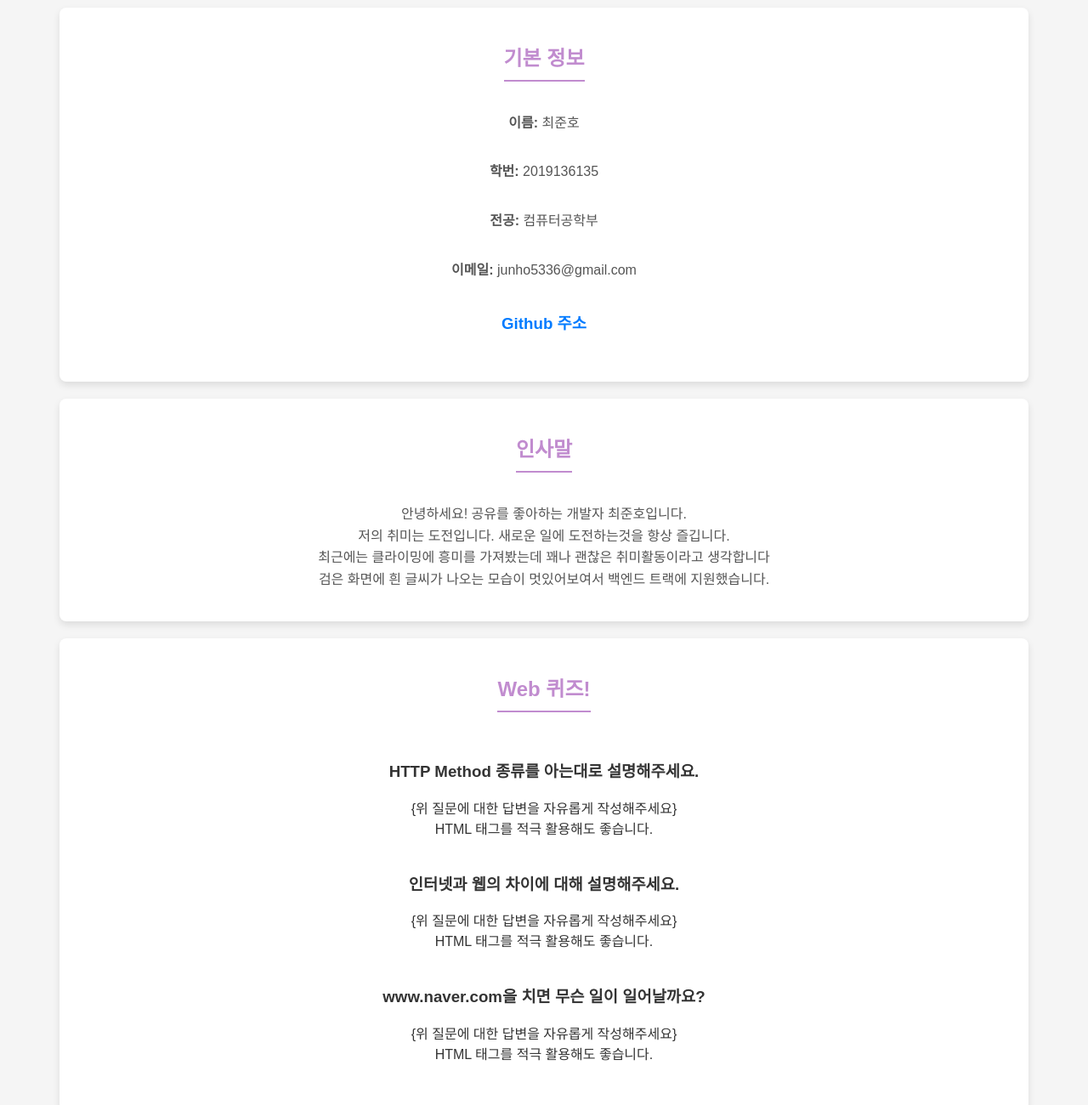
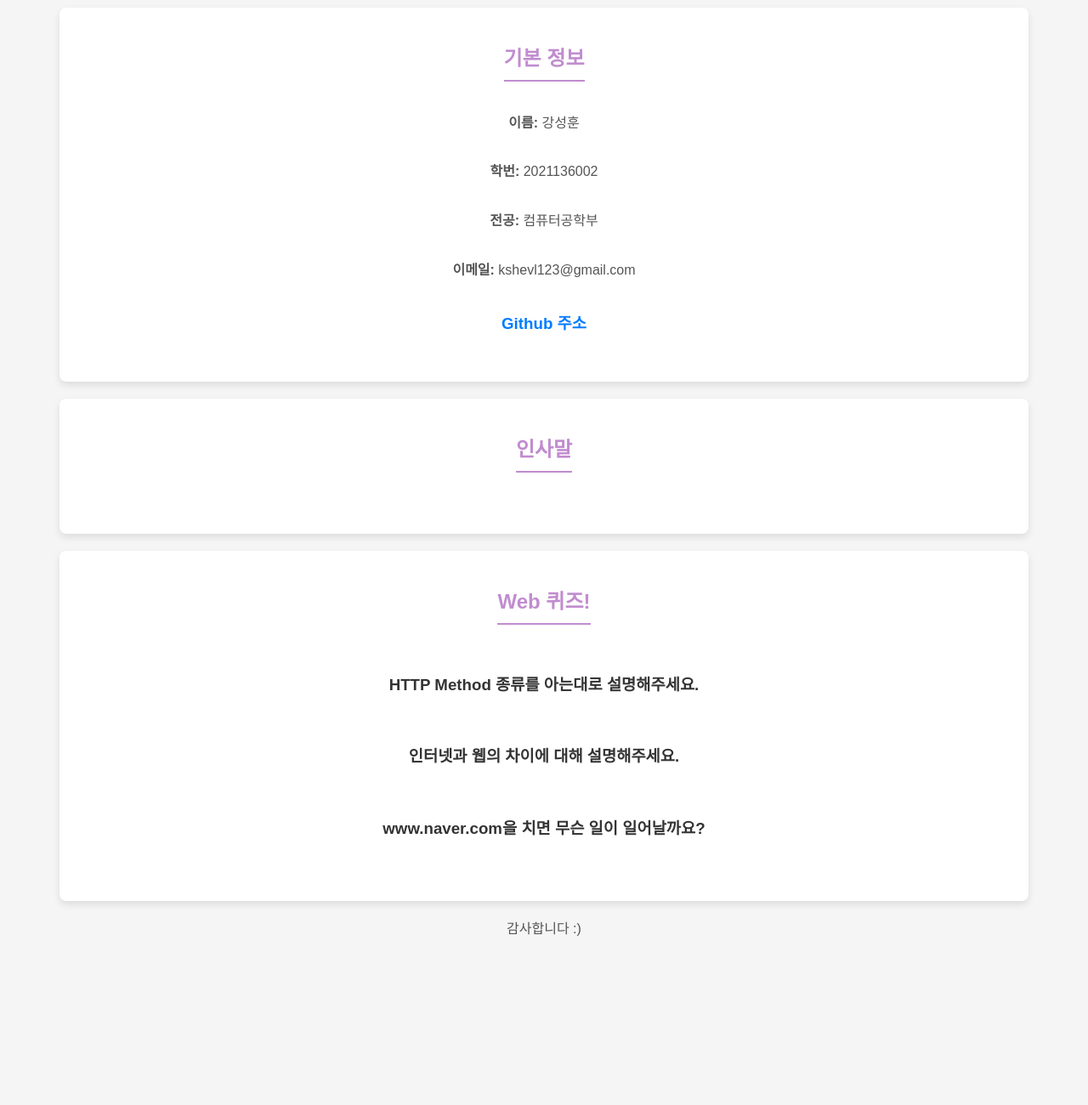
Before and after one commit to kang-s-h/web-introduction, a plain HTML site: page index.html in a window 1280 px wide. Shown: the part 100-1400 px from the top of the page at 85% size. After the commit the page ends 1242 px from the top, so only its background shows below. Drawn offline with Linux system fonts and the light colour scheme.

Commit message:
feat:기본정보 작성

```diff
--- a/index.html
+++ b/index.html
@@ -17,22 +17,19 @@
 
 <section class="card">
     <h2>기본 정보</h2>
-    <p><strong>이름: </strong>최준호</p>
-    <p><strong>학번: </strong>2019136135</p>
+    <p><strong>이름: </strong>강성훈</p>
+    <p><strong>학번: </strong>2021136002</p>
     <p><strong>전공: </strong>컴퓨터공학부</p>
-    <p><strong>이메일: </strong>junho5336@gmail.com</p>
+    <p><strong>이메일: </strong>kshevl123@gmail.com</p>
     <h3>
-        <a href="https://github.com/Choi-JJunho">Github 주소</a></p>
+        <a href="https://github.com/kang-s-h">Github 주소</a></p>
     </h3>
 </section>
 
 <section class="card">
     <h2>인사말</h2>
     <p>
-        안녕하세요! 공유를 좋아하는 개발자 최준호입니다.<br>
-        저의 취미는 도전입니다. 새로운 일에 도전하는것을 항상 즐깁니다.<br>
-        최근에는 클라이밍에 흥미를 가져봤는데 꽤나 괜찮은 취미활동이라고 생각합니다<br>
-        검은 화면에 흰 글씨가 나오는 모습이 멋있어보여서 백엔드 트랙에 지원했습니다.<br>
+
     </p>
 </section>
 
@@ -44,8 +41,7 @@
                 HTTP Method 종류를 아는대로 설명해주세요.
             </h3>
             <div>
-                {위 질문에 대한 답변을 자유롭게 작성해주세요}<br>
-                HTML 태그를 적극 활용해도 좋습니다.
+
             </div>
         </li>
         <li class="card">
@@ -53,8 +49,7 @@
                 인터넷과 웹의 차이에 대해 설명해주세요.
             </h3>
             <div>
-                {위 질문에 대한 답변을 자유롭게 작성해주세요}<br>
-                HTML 태그를 적극 활용해도 좋습니다.
+
             </div>
         </li>
         <li class="card">
@@ -62,8 +57,7 @@
                 www.naver.com을 치면 무슨 일이 일어날까요?
             </h3>
             <div>
-                {위 질문에 대한 답변을 자유롭게 작성해주세요}<br>
-                HTML 태그를 적극 활용해도 좋습니다.
+
             </div>
         </li>
     </ol>
```
